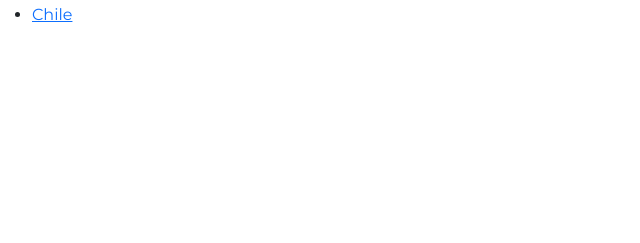
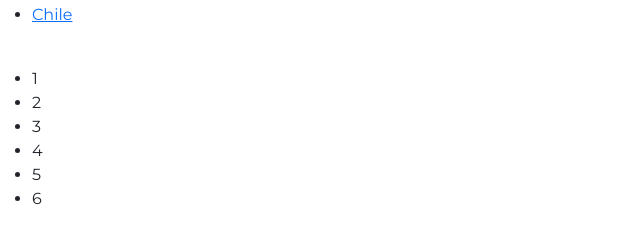
Before and after one commit to cignoBianco/react-live-search, a React (Vite) app: page /countries-list in a window 1280 px wide. Shown: the part 213-456 px from the top of the page, without its empty margins (0-640 px from the left). Built offline with nearby package versions, Linux system fonts and the light colour scheme.

Commit message:
add pagination line logic

```diff
--- a/src/components/CountriesList/CountriesList.tsx
+++ b/src/components/CountriesList/CountriesList.tsx
@@ -34,6 +34,11 @@
         return countries.slice(startValue, endValue);
     }
 
+    const paginationItems = () => {
+
+        return Math.ceil(countries.length / countriesPerPage);
+    }
+
     useEffect(() => {
         getCountries()
     }, [])
@@ -50,6 +55,14 @@
                     </li>
                 })}
             </ul>
+            <br />
+            <ul>
+                {
+                    Array.from({ length: paginationItems() }, (_, i) => <li onClick={() => { setCurrentPage(i + 1) }}>
+                        {i + 1}
+                    </li>)
+                }
+            </ul>
         </div>
     )
 }
```
